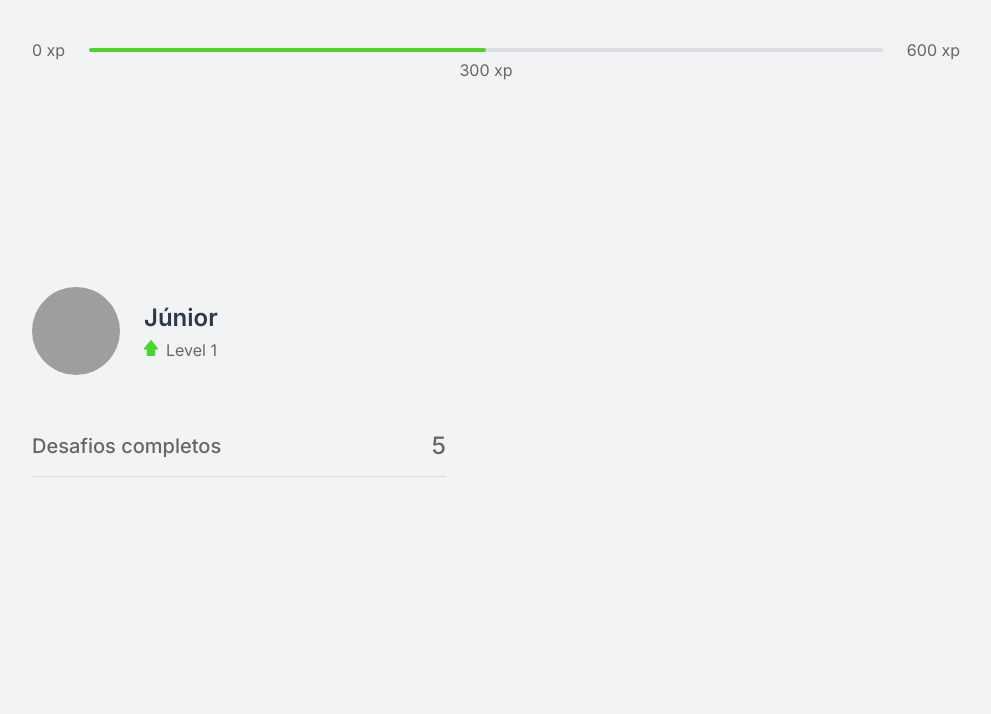
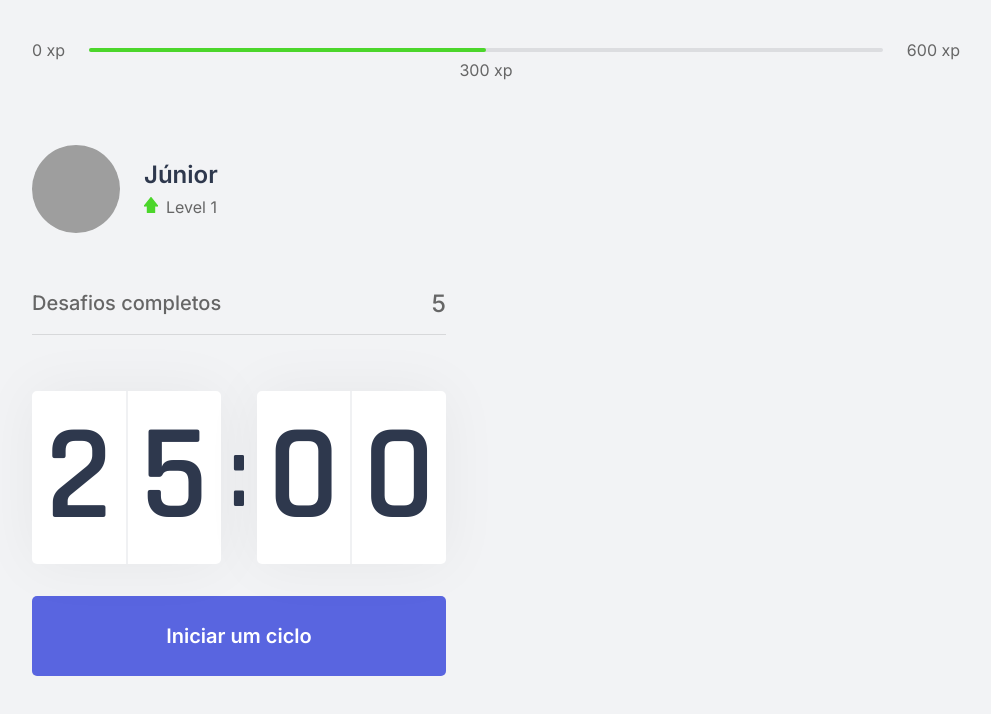
Before and after one commit to JNR23/nlw4-reactjs, a Next.js app: page / in a window 1280 px wide. Shown: the top 714 px of the page, without its empty margins (144-1135 px from the left). Built offline with nearby package versions, Linux system fonts and the light colour scheme; grey boxes are pictures that could not be loaded.

Commit message:
Componente Countdown e estilização

```diff
--- a/src/components/CompletedChallenges.tsx
+++ b/src/components/CompletedChallenges.tsx
@@ -1,4 +1,4 @@
-import styles from '../styles/components/CompletedChallenges.module.css'
+import styles from '../styles/components/CompletedChallenges.module.css';
 
 export function CompletedChallenges() {
     return (
--- /dev/null
+++ b/src/components/Countdown.tsx
@@ -0,0 +1,45 @@
+import { useState, useEffect } from 'react';
+import styles from '../styles/components/Countdown.module.css';
+
+export function Countdown() {
+    const [time, setTime] = useState(25 * 60);
+    const [active, setActive] = useState(false);
+
+    const minutes = Math.floor(time / 60);
+    const seconds = time % 60;
+
+    const [minuteLeft, minuteRight] = String(minutes).padStart(2, '0').split('');
+    const [secondLeft, secondRight] = String(seconds).padStart(2, '0').split('');
+
+    function startCountdown() {
+        setActive(true);
+    }
+
+    useEffect(() => {
+        if (active && time > 0) {
+            setTimeout(() => {
+                setTime(time - 1);
+            }, 1000);
+        }
+    }, [active, time]);
+
+    return (
+        <div>
+            <div className={styles.countdownContainer}>
+                <div>
+                    <span>{minuteLeft}</span>
+                    <span>{minuteRight}</span>
+                </div>
+                <span>:</span>
+                <div>
+                    <span>{secondLeft}</span>
+                    <span>{secondRight}</span>
+                </div>
+            </div>
+
+            <button type="button" className={styles.countdownButton} onClick={startCountdown}>
+                Iniciar um ciclo
+            </button>
+        </div>
+    );
+}
--- a/src/components/ExperienceBar.tsx
+++ b/src/components/ExperienceBar.tsx
@@ -1,4 +1,4 @@
-import style from '../styles/components/ExperienceBar.module.css'
+import style from '../styles/components/ExperienceBar.module.css';
 
 export function ExperienceBar() {
     return (
--- a/src/components/Profile.tsx
+++ b/src/components/Profile.tsx
@@ -1,4 +1,4 @@
-import styles from '../styles/components/Profile.module.css'
+import styles from '../styles/components/Profile.module.css';
 
 export function Profile() {
     return (
--- a/src/pages/_document.tsx
+++ b/src/pages/_document.tsx
@@ -1,10 +1,12 @@
-import Document, { Html, Head, Main, NextScript } from 'next/document'
+import Document, { Html, Head, Main, NextScript } from 'next/document';
 
 export default class MyDocument extends Document {
     render() {
         return (
             <Html>
                 <Head>
+                    <link rel="shortcut icon" href="favicon.png" type="image/png" />
+
                     <link rel="preconnect" href="https://fonts.gstatic.com" />
                     <link href="https://fonts.googleapis.com/css2?family=Inter:wght@400;500;600&family=Rajdhani:wght@600&display=swap"
                         rel="stylesheet" />
--- a/src/pages/index.tsx
+++ b/src/pages/index.tsx
@@ -1,23 +1,31 @@
 import { CompletedChallenges } from "../components/CompletedChallenges";
+import { Countdown } from "../components/Countdown";
 import { ExperienceBar } from "../components/ExperienceBar";
-import { Profile } from "../components/Profile"
+import { Profile } from "../components/Profile";
+
+import Head from 'next/head';
 
 import styles from '../styles/pages/Home.module.css'
 
 export default function Home() {
   return (
     <div className={styles.container}>
+      <Head>
+        <title>Início | move.it</title>
+      </Head>
+
       <ExperienceBar />
 
       <section>
         <div>
           <Profile />
           <CompletedChallenges />
+          <Countdown />
         </div>
         <div>
 
         </div>
       </section>
     </div>
-  )
+  );
 }
--- /dev/null
+++ b/src/styles/components/Countdown.module.css
@@ -0,0 +1,56 @@
+.countdownContainer {
+    display: flex;
+    align-items: center;
+    font-family: Rajdhani;
+    font-weight: 600;
+    color: var(--title);
+}
+
+.countdownContainer > div {
+    flex: 1;
+    display: flex;
+    align-items: center;
+    justify-content: space-evenly;
+    background: var(--white);
+    box-shadow: 0 0 60px rgba(0, 0, 0, 0.05);
+    border-radius: 5px;
+    font-size: 8.5rem;
+    text-align: center;
+}
+
+.countdownContainer > div span {
+    flex: 1;
+}
+
+.countdownContainer > div span:first-child {
+    border-right: 1px solid #f0f1f3;
+}
+
+.countdownContainer > div span:last-child {
+    border-left: 1px solid #f0f1f3;
+}
+
+.countdownContainer > span {
+    font-size: 6.25rem;
+    margin: 0 0.5rem;
+}
+
+.countdownButton {
+    width: 100%;
+    height: 5rem;
+    margin-top: 2rem;
+    display: flex;
+    align-items: center;
+    justify-content: center;
+    border: 0;
+    border-radius: 5px;
+    background: var(--blue);
+    color: var(--white);
+    font-size: 1.25rem;
+    font-weight: 600;
+    transition: background-color 0.2s;
+}
+
+.countdownButton:hover {
+    background: var(--blue-dark);
+}
```
